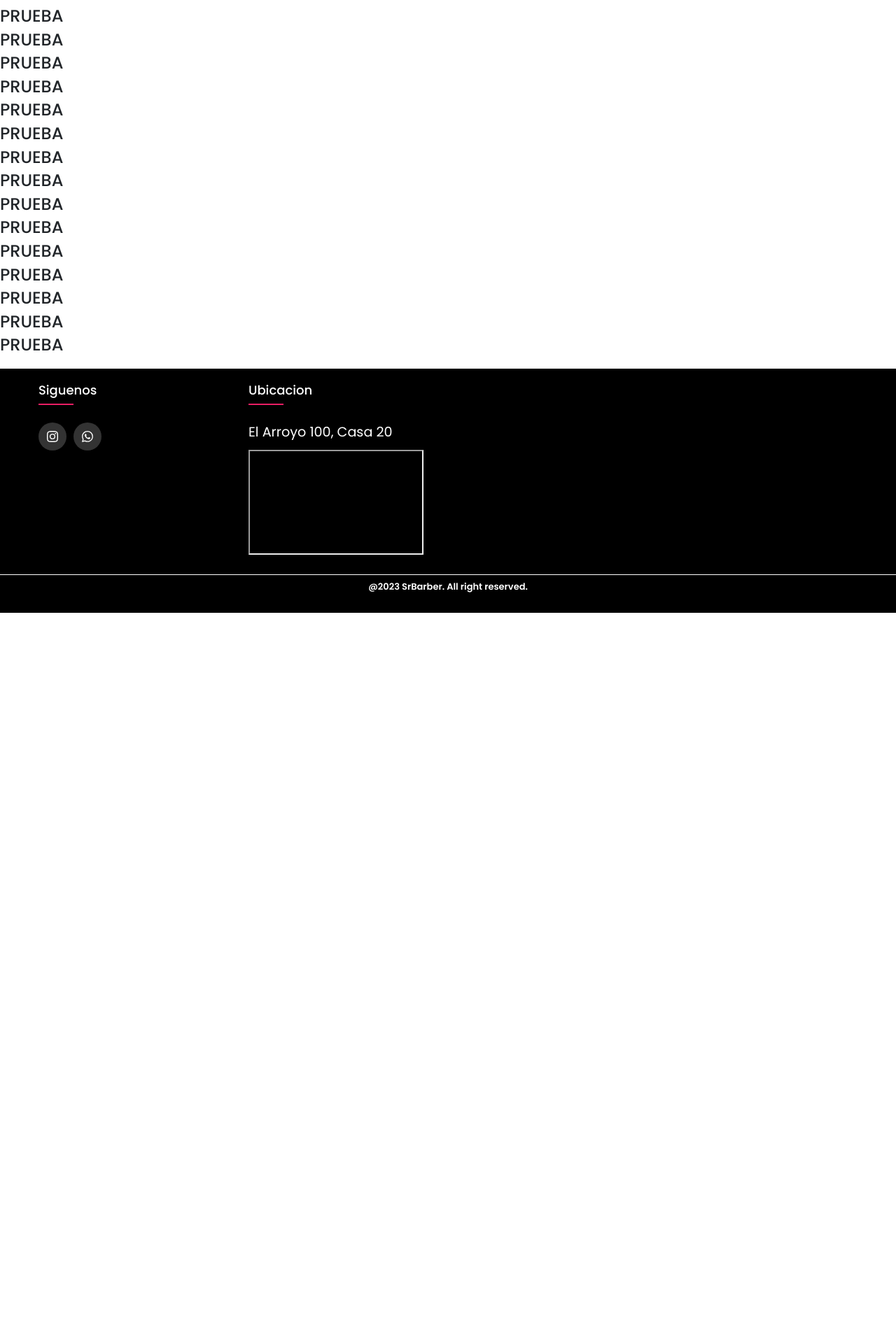
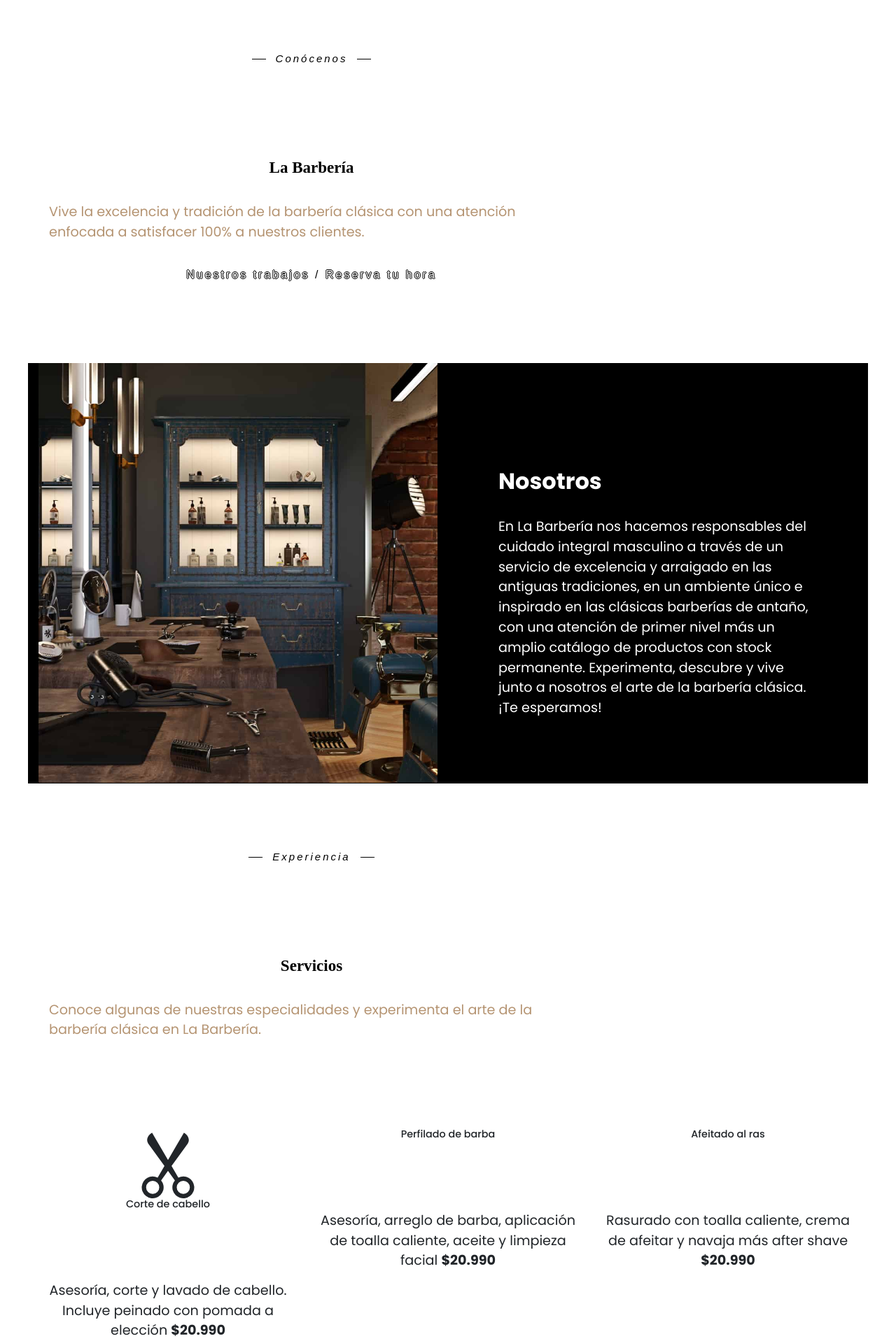
Before and after one commit to GianfrancoJara/loginbiensensual, a React (Create React App) app in the folder client/: page / in a window 1280 px wide. Shown: the part 683-2600 px from the top of the page at 70% size. Before the commit the page ends 1559 px from the top, so only its background shows below. Built offline with nearby package versions, Linux system fonts and the light colour scheme; no server answers; grey boxes are pictures that could not be loaded.

Commit message:
Edicion de estilos del inicio

```diff
--- a/client/src/App.js
+++ b/client/src/App.js
@@ -75,8 +75,9 @@ function App() {
   }
   else{
     return ( ///           <Navbar /> despues del div despues de router
-      <DataProvider>
+
       <Fragment>
+              <DataProvider>
         <Router>
         <Navbar />
         <Carrito/>
@@ -198,28 +199,14 @@ function App() {
               />
             </Switch>
           </div>
-          <h1>PRUEBA</h1>
-          <h1>PRUEBA</h1>
-          <h1>PRUEBA</h1>
-          <h1>PRUEBA</h1>
-          <h1>PRUEBA</h1>
-          <h1>PRUEBA</h1>
-          <h1>PRUEBA</h1>
-          <h1>PRUEBA</h1>
-          <h1>PRUEBA</h1>
-          <h1>PRUEBA</h1>
-          <h1>PRUEBA</h1>
-          <h1>PRUEBA</h1>
-          <h1>PRUEBA</h1>
-          <h1>PRUEBA</h1>
-          <h1>PRUEBA</h1>
-          <h1>PRUEBA</h1>
+
           <div>
           <Footer />
           </div>
         </Router>
+        </DataProvider>
       </Fragment>
-      </DataProvider>
+
     );
   }
 }
--- a/client/src/components/Inicio.js
+++ b/client/src/components/Inicio.js
@@ -1,10 +1,149 @@
 import React, { Fragment } from "react";
-import Carrusel from "./Carrusel"
-
+import Carrusel from "./Carrusel";
+import img3 from "../IMG/img3.jpg";
 const Inicio = () => {
     return (
         <Fragment>
           <Carrusel />
+
+          <div className="section">
+            <div className="containeri ">
+              <div className="row visible">
+
+                  <div className="col-md-8 col-md-offset-2">
+                    <div className="voffset80"></div>
+                    <p className="pretitle">Conócenos</p>
+                    <h1 className="title">La Barbería</h1>
+                    <p className="subtitle colored">Vive la excelencia y tradición de la barbería clásica con una atención enfocada a satisfacer 100% a nuestros clientes.</p>
+                    <ul className="list-horizontal-links">
+                      <li><a href="./galeria">Nuestros trabajos</a> / <a href="./servicios" target="_blank">Reserva tu hora</a></li>
+                    </ul>
+                    <div className="voffset90"></div>
+                 </div>
+              </div>
+            </div>
+          </div>
+
+          <div className="voffset30"></div>
+
+          <div id="tab" className="container-full tabsmodule">
+            <div className="row row-no-gutter visible">
+              <div className="col-md-6">
+              <div className="voffset720"></div>
+                <div className="banner" id="bg-home-grid0">
+
+                </div>
+              </div>
+              <div className="col-md-6">
+                <div className="banner-tabs">
+
+
+                    <div className="carusel-tabs-text flickity-enabled" tabindex="0">
+
+                    <div className="flickity-viewport" style={{ height: '2000px' }}>
+                      <div className="flickity-slider" style={{ left: '0px', transform: 'translateX(0%)' }}>
+                        <div className="carousel-cell is-selected" style={{ position: 'absolute', left: '0%' }}>
+                          <h2 className="title-invert">Nosotros</h2>
+                          <p>En La Barbería nos hacemos responsables del cuidado integral masculino a través de un servicio de excelencia y arraigado en las antiguas tradiciones, en un ambiente único e inspirado en las clásicas barberías de antaño, con una atención de primer nivel más un amplio catálogo de productos con stock permanente. Experimenta, descubre y vive junto a nosotros el arte de la barbería clásica. ¡Te esperamos!</p>
+                        </div>
+
+                    </div>
+                  </div>
+                </div>
+              </div>
+            </div>
+          </div>
+          </div>
+
+          <div class="col-md-8 col-md-offset-2">
+            <div class="voffset110"></div>
+            <p class="pretitle">Experiencia</p>
+            <h1 class="title">Servicios</h1>
+            <p class="subtitle colored">Conoce algunas de nuestras especialidades y experimenta el arte de la barbería clásica en La Barbería.</p>
+            <div class="voffset110"></div>
+          </div>
+
+          <div class="section features">
+      <div class="container">
+        <div class="row visible">
+          <div class="col-sm-4">
+            <div class="horizontal-border fadeInUp">
+              <div class="voffset40"></div>
+              <svg xmlns="http://www.w3.org/2000/svg" width="100" height="100" fill="currentColor" class="bi bi-scissors" viewBox="0 0 16 16">
+  <path d="M3.5 3.5c-.614-.884-.074-1.962.858-2.5L8 7.226 11.642 1c.932.538 1.472 1.616.858 2.5L8.81 8.61l1.556 2.661a2.5 2.5 0 1 1-.794.637L8 9.73l-1.572 2.177a2.5 2.5 0 1 1-.794-.637L7.19 8.61 3.5 3.5zm2.5 10a1.5 1.5 0 1 0-3 0 1.5 1.5 0 0 0 3 0zm7 0a1.5 1.5 0 1 0-3 0 1.5 1.5 0 0 0 3 0z"/>
+</svg><i class="bi bi-scissors"></i>
+              <div class="voffset40"></div>
+              <h4 class="titlefeat">Corte de cabello</h4>
+              <div class="voffset30"></div>
+              <p class="textfeat">Asesoría, corte y lavado de cabello. Incluye peinado con pomada a elección <b>$20.990</b></p>
+            </div>
+          </div>
+          <div class="col-sm-4">
+            <div class="horizontal-border fadeInUp">
+              <div class="voffset40"></div>
+              <i class="icon-manual-razor"></i>
+              <div class="voffset40"></div>
+              <h4 class="titlefeat">Perfilado de barba</h4>
+              <div class="voffset30"></div>
+              <p class="textfeat">Asesoría, arreglo de barba, aplicación de toalla caliente, aceite y limpieza facial <b>$20.990</b></p>
+            </div>
+          </div>
+          <div class="col-sm-4">
+            <div class="horizontal-border fadeInUp">
+              <div class="voffset40"></div>
+              <i class="icon-brush"></i>
+              <div class="voffset40"></div>
+              <h4 class="titlefeat">Afeitado al ras</h4>
+              <div class="voffset30"></div>
+              <p class="textfeat">Rasurado con toalla caliente, crema de afeitar y navaja más after shave <b>$20.990</b></p>
+            </div>
+          </div>
+        </div>
+
+        <div class="voffset80"></div>
+        <div class="row visible">
+          <div class="col-sm-4">
+            <div class="horizontal-border fadeInUp">
+              <div class="voffset40"></div>
+              <i class="icon-barber-chair"></i>
+              <div class="voffset40"></div>
+              <h4 class="titlefeat">Servicio completo</h4>
+              <div class="voffset30"></div>
+              <p class="textfeat">Disfruta el corte de cabello más el perfilado de barba a un precio preferencial <b>$30.990</b></p>
+            </div>
+          </div>
+          <div class="col-sm-4">
+            <div class="horizontal-border fadeInUp">
+              <div class="voffset40"></div>
+              <i class="icon-barber-shop-light"></i>
+              <div class="voffset40"></div>
+              <h4 class="titlefeat">Gift Card</h4>
+              <div class="voffset30"></div>
+              <p class="textfeat">Es la solución ideal para ese regalo especial. Canjéala por cualquier servicio nuestro <a href="https://www.barbalarga.cl/compra-aqui/la-barberia" target="_blank">aquí</a></p>
+            </div>
+          </div>
+          <div class="col-sm-4">
+            <div class="horizontal-border fadeInUp">
+              <div class="voffset40"></div>
+              <i class="icon-barber-shop"></i>
+              <div class="voffset40"></div>
+              <h4 class="titlefeat">Empleos</h4>
+              <div class="voffset30"></div>
+              <p class="textfeat">¿Te gustaría trabajar en La Barbería? Envía tu CV a: info@labarberia.cl</p>
+            </div>
+          </div>
+
+
+        </div>
+
+        <div class="voffset110"></div>
+      </div>
+    </div>
+
+
+
+
+
         </Fragment>
 
     )
--- a/client/src/components/context/Dataprovider.js
+++ b/client/src/components/context/Dataprovider.js
@@ -37,7 +37,6 @@ export const DataProvider = (props) => {
 		const data = productos.filter(producto =>{
 			return producto.codigo === codigo
 		})
-		console.log(codigo);
 		if(check){
 			data[0].cantidad = 1;
 			setCarrito([...carrito, ...data]);
--- a/client/src/index.css
+++ b/client/src/index.css
@@ -1,4 +1,5 @@
 @import url('https://fonts.googleapis.com/css2?family=Poppins:wght@300;400;500;600;700&display=swap');
+
 body {
   margin: 0;
   padding: 0;
@@ -8,7 +9,8 @@ body {
 }
 .container{
   padding: 0;
-  max-width: 2270px;
+  margin-left: 0px;
+  margin-right: 0px;
 }
 code {
   font-family: source-code-pro, Menlo, Monaco, Consolas, 'Courier New',
@@ -51,3 +53,128 @@ code {
 .card-img-top{
   width: 5em;
 }
+
+/*Inicio*/
+.voffset30 {
+  padding-bottom: 5em;
+}
+.section {
+  padding-top: 20px;
+
+}
+
+.containeri {
+  margin-right: 0px;
+  margin-left: 0px;
+  padding-left: 15px;
+  padding-right: 15px;
+}
+
+
+
+.row.visible {
+  opacity: 1;
+}
+
+.voffset80 {
+  padding-bottom: 80px;
+}
+
+.pretitle {
+  font-family: 'Bitter', sans-serif;
+  font-size: 15px;
+  line-height: 18px;
+  letter-spacing: 3px;
+  font-style: italic;
+  color: #000000;
+  text-align: center;
+}
+
+.pretitle:after, .pretitle:before {
+  content: "";
+  display: inline-block;
+  width: 20px;
+  height: 1px;
+  border-bottom: 1px solid #000000;
+  margin: 0 14px 4px;
+}
+
+.title {
+  font-family: 'Oswald';
+  color: #000000;
+  text-align: center;
+  margin-top: 25px;
+  margin-bottom: 25px;
+  font-size: 52px;
+  line-height: 50px;
+  font-weight: 700;
+}
+
+.subtitle.colored {
+  color: #b59472 !important;
+}
+
+.list-horizontal-links {
+  margin-top: 26px;
+  font-size: 16px;
+  color: black;
+  letter-spacing: 3px;
+  line-height: 40px;
+  text-align: center;
+  font-family: 'Merriweather', sans-serif;
+}
+
+
+
+/*de aqui comienza la segunda wea*/
+
+#bg-home-grid0 {
+  background-image: url(../src/IMG/cimg1.jpg);
+  padding-top: 600px;
+
+}
+
+.banner {
+    background-color: #000;
+    color: #fff;
+    position: relative;
+    overflow: hidden;
+    background-size: cover;
+    background-repeat: no-repeat;
+    background-position: center center;
+}
+
+.col-md-6{
+  height: 31.3em;
+  width: auto;
+  background-color: black;
+}
+
+.banner-tabs {
+  height: auto;
+  padding: 150px 0;
+}
+
+.banner-tabs > div {
+  padding: 0px 10%;
+}
+
+.carousel-cell{
+
+  color: white;
+}
+
+.title-invert{
+  font-weight: bold;
+  font-size: xx-large;
+  margin-bottom: 1em;
+}
+
+/*DE AQUI EMPIEZA LA 3RA WEA*/
+.voffset110 {
+  padding-bottom: 5em;
+}
+
+.features {
+  text-align: center;
+}
```
